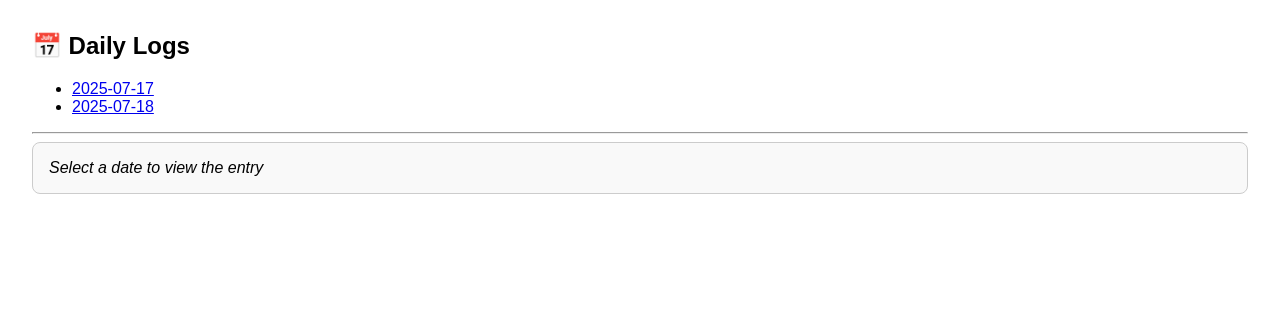
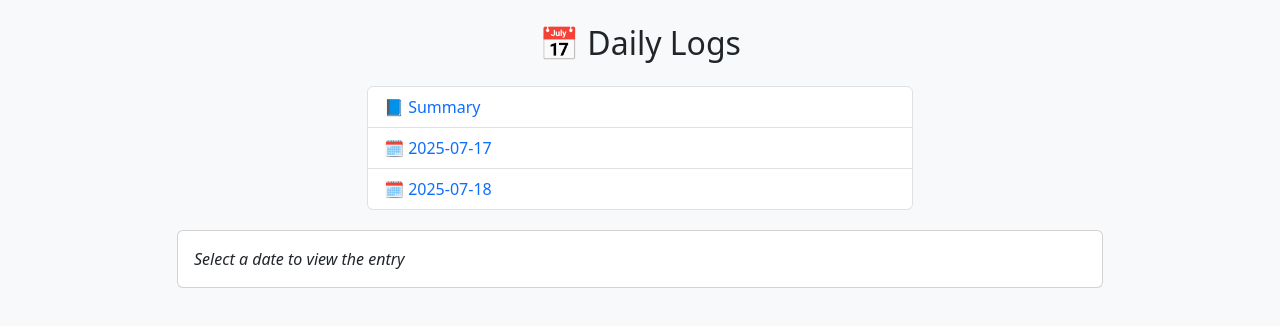
Before and after one commit to Ajay-Pari-26/habit-tracker, a plain HTML site: page index.html in a window 1280 px wide. Drawn offline with nearby package versions, Linux system fonts and the light colour scheme.

Commit message:
Update index.html

```diff
--- a/index.html
+++ b/index.html
@@ -1,43 +1,79 @@
 <!DOCTYPE html>
-<html>
+<html lang="en">
 <head>
   <meta charset="UTF-8">
-  <title>Daily Logs</title>
+  <title>📅 Daily Logs</title>
+  <meta name="viewport" content="width=device-width, initial-scale=1">
+  <!-- Bootstrap CSS -->
+  <link
+    href="https://cdn.jsdelivr.net/npm/bootstrap@5.3.2/dist/css/bootstrap.min.css"
+    rel="stylesheet"
+  />
   <script src="https://cdn.jsdelivr.net/npm/marked/marked.min.js"></script>
+
   <style>
     body {
-      font-family: sans-serif;
-      margin: 2rem;
+      background-color: #f8f9fa;
     }
-    #content {
-      border: 1px solid #ccc;
-      padding: 1rem;
-      border-radius: 8px;
-      background: #f9f9f9;
+    .card {
+      margin-top: 20px;
+    }
+    a {
+      text-decoration: none;
+    }
+    a:hover {
+      text-decoration: underline;
     }
   </style>
 </head>
 <body>
 
-  <h2>📅 Daily Logs</h2>
-  <ul>
-    <li><a href="#" onclick="loadMarkdown('goals/2025-07-17.md')">2025-07-17</a></li>
-    <li><a href="#" onclick="loadMarkdown('goals/2025-07-18.md')">2025-07-18</a></li>
-  </ul>
+  <div class="container my-4">
+    <div class="text-center">
+      <h2 class="mb-4">📅 Daily Logs</h2>
+    </div>
 
-  <hr>
+    <div class="row justify-content-center">
+      <div class="col-md-6">
+        <ul class="list-group">
+          <li class="list-group-item">
+            <a href="#" onclick="loadMarkdown('goals/summary.md')">📘 Summary</a>
+          </li>
+          <li class="list-group-item">
+            <a href="#" onclick="loadMarkdown('goals/2025-07-17.md')">🗓️ 2025-07-17</a>
+          </li>
+          <li class="list-group-item">
+            <a href="#" onclick="loadMarkdown('goals/2025-07-18.md')">🗓️ 2025-07-18</a>
+          </li>
+        </ul>
+      </div>
+    </div>
 
-  <div id="content"><em>Select a date to view the entry</em></div>
+    <div class="row justify-content-center">
+      <div class="col-lg-10">
+        <div class="card">
+          <div class="card-body" id="content">
+            <em>Select a date to view the entry</em>
+          </div>
+        </div>
+      </div>
+    </div>
+  </div>
 
+  <!-- Script -->
   <script>
     async function loadMarkdown(file) {
       try {
         const response = await fetch(file);
+        if (!response.ok) throw new Error("File not found");
         const markdown = await response.text();
         const html = marked.parse(markdown);
         document.getElementById("content").innerHTML = html;
       } catch (err) {
-        document.getElementById("content").innerHTML = "<b>Error loading file:</b> " + file;
+        document.getElementById("content").innerHTML = `
+          <div class="alert alert-danger" role="alert">
+            <strong>Error loading:</strong> ${file}<br>${err.message}
+          </div>`;
       }
     }
   </script>
```
